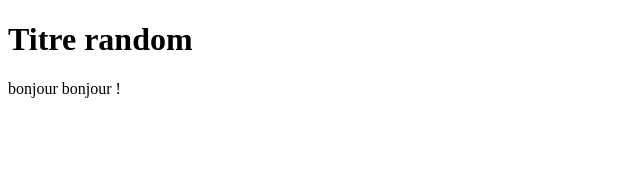
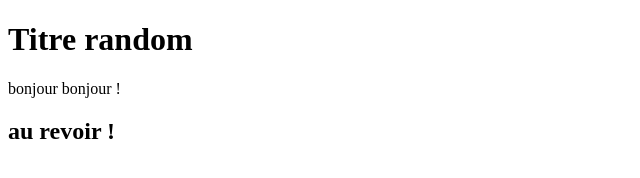
Before and after one commit to ludi-vine/git_tp, a plain HTML site: page fichier2.html in a window 1280 px wide. Shown: the whole page, without its empty margins (0-640 px from the left). Drawn offline with Linux system fonts and the light colour scheme.

Commit message:
fichier 2 modif 2

```diff
--- a/fichier2.html
+++ b/fichier2.html
@@ -7,6 +7,7 @@
 
 <h1>Titre random</h1>
 <p>bonjour bonjour !</p>
+<h2>au revoir !</h2>
 
 </body>
 </html>
```
